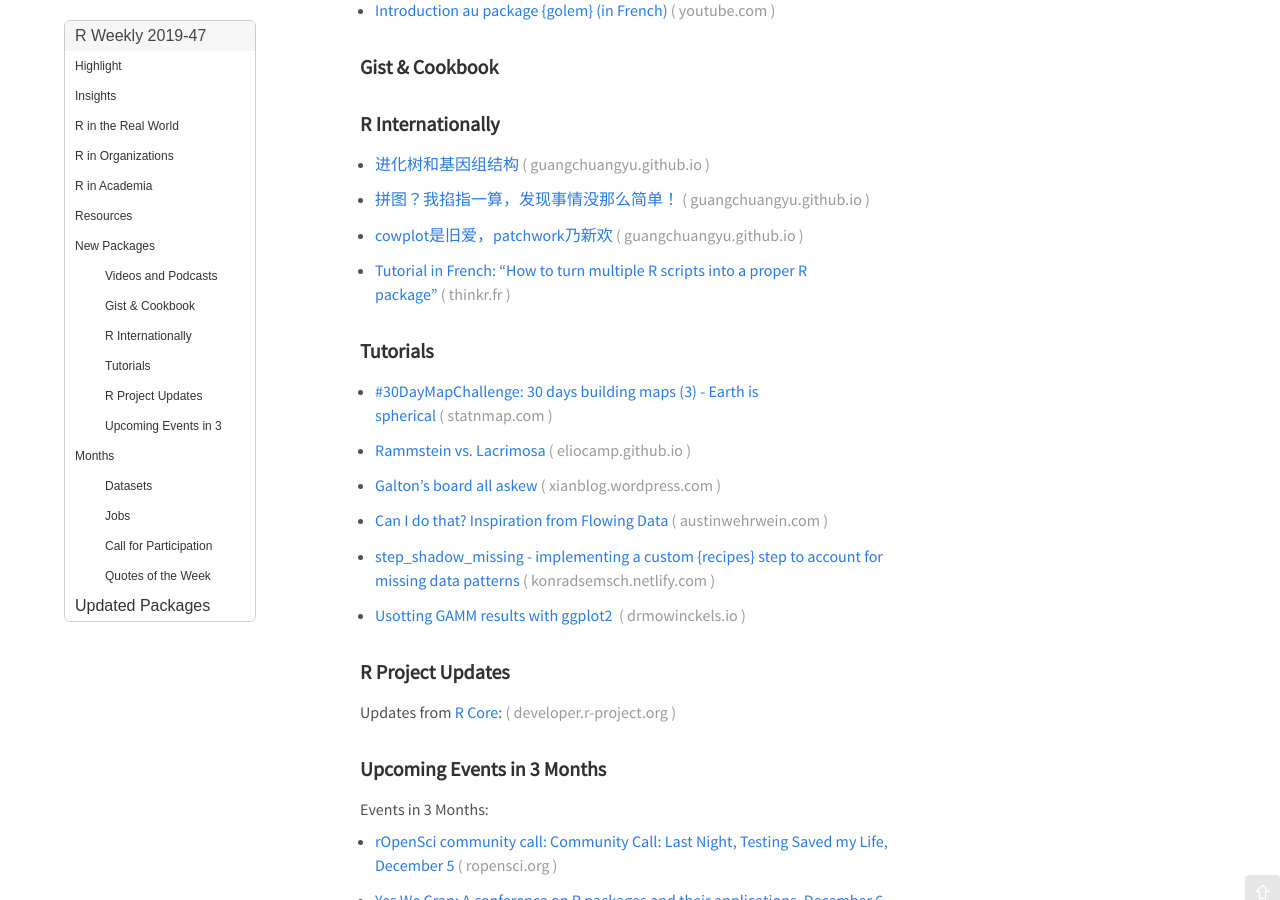
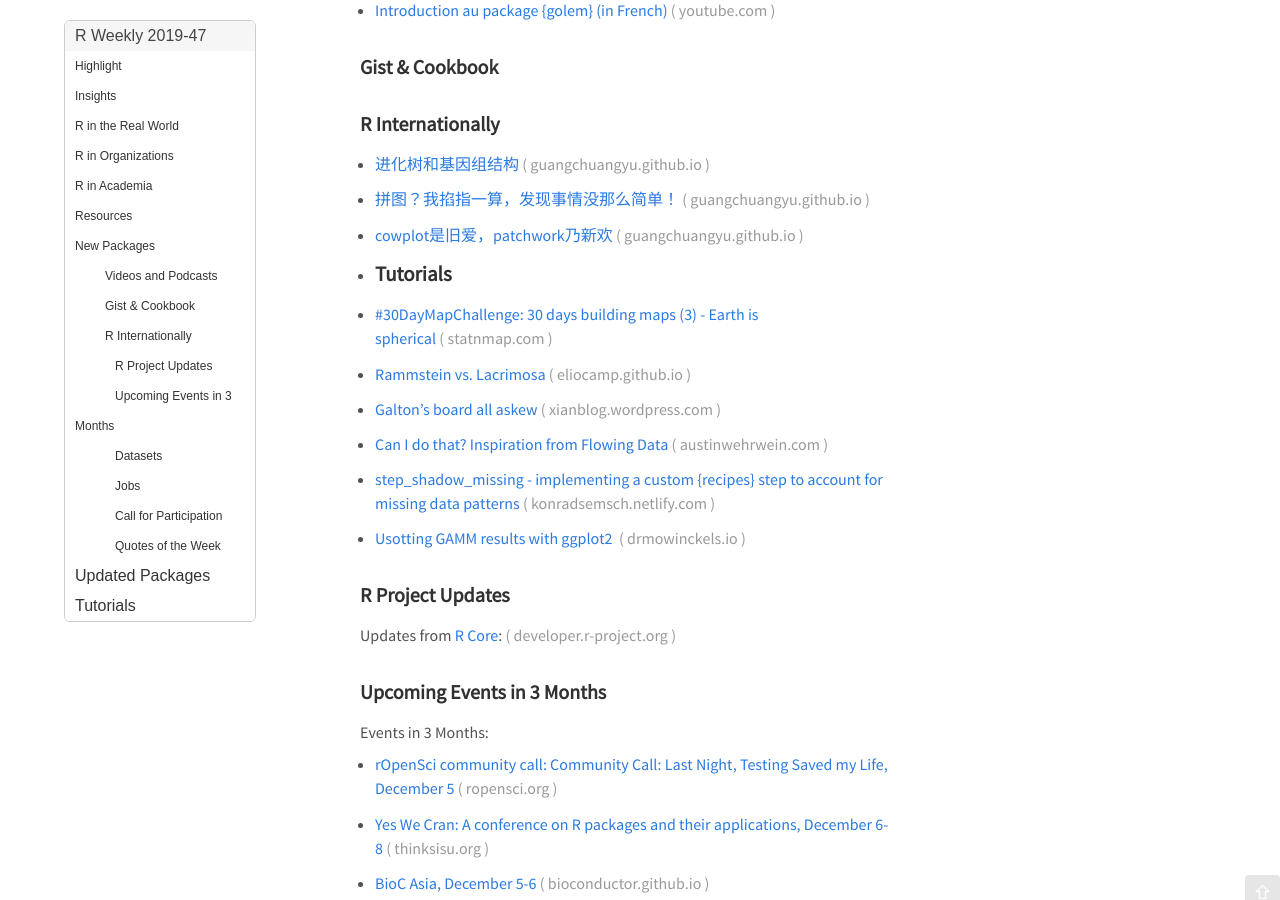
Before and after one commit to rweekly/rweekly.org, a Jekyll site: the page built from draft.md, in a window 1280 px wide and 900 px high, scrolled down 1324 px. Built offline with Jekyll 4.4.1, drawn with Linux system fonts in a browser that asks for light colours; emoji names are drawn with the system emoji font; comment, search, counter and statistics services are not loaded.

Commit message:
dup again

```diff
--- a/draft.md
+++ b/draft.md
@@ -81,9 +81,7 @@ Release Date: 2019-11-25
 
 + [cowplot是旧爱，patchwork乃新欢](https://guangchuangyu.github.io/2019/11/patchwork/)
 
-+ [Tutorial in French: "How to turn multiple R scripts into a proper R package"](https://thinkr.fr/transformer-plusieurs-scripts-eparpilles-en-beau-package-r/)
-
-###  Tutorials
++ #  Tutorials
 
 + [#30DayMapChallenge: 30 days building maps (3) - Earth is spherical](https://statnmap.com/2019-11-22-30daymapchallenge-building-maps-3-earth-is-sphere/)
 
```
